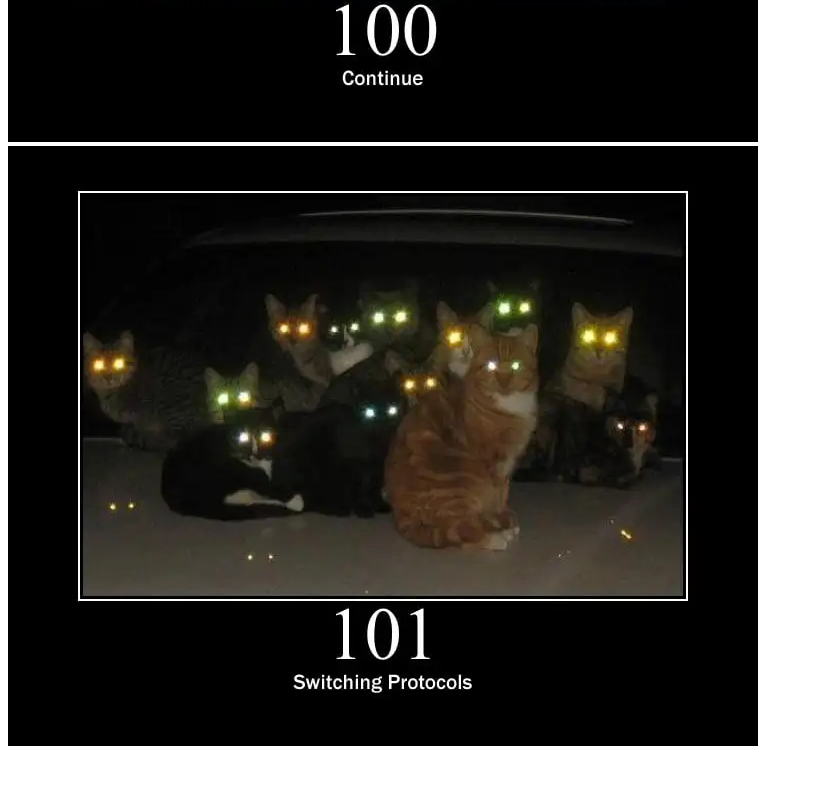
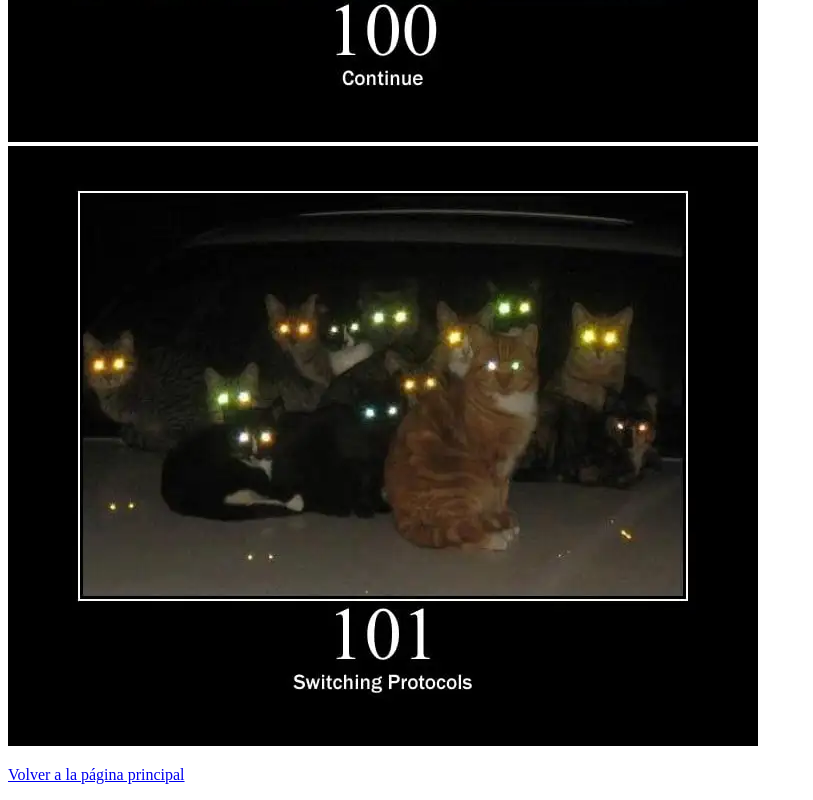
Before and after one commit to Marco-Poelsma/S01-Ex, a plain HTML site: page public/pages/images.html in a window 1280 px wide. Shown: the part 538-1338 px from the top of the page, without its empty margins (0-813 px from the left). Before the commit the page ends 1296 px from the top, so only its background shows below. Drawn offline with Linux system fonts and the light colour scheme.

Commit message:
Añadir link para volver a la página principal

```diff
--- a/public/pages/images.html
+++ b/public/pages/images.html
@@ -9,5 +9,8 @@
     <h1>Imágenes</h1>
     <img src="../img/100.webp" />
     <img src="../img/101.webp" />
+    <p>
+        <a href="../index.html">Volver a la página principal</a>
+    </p>
 </body>
 </html>
```
